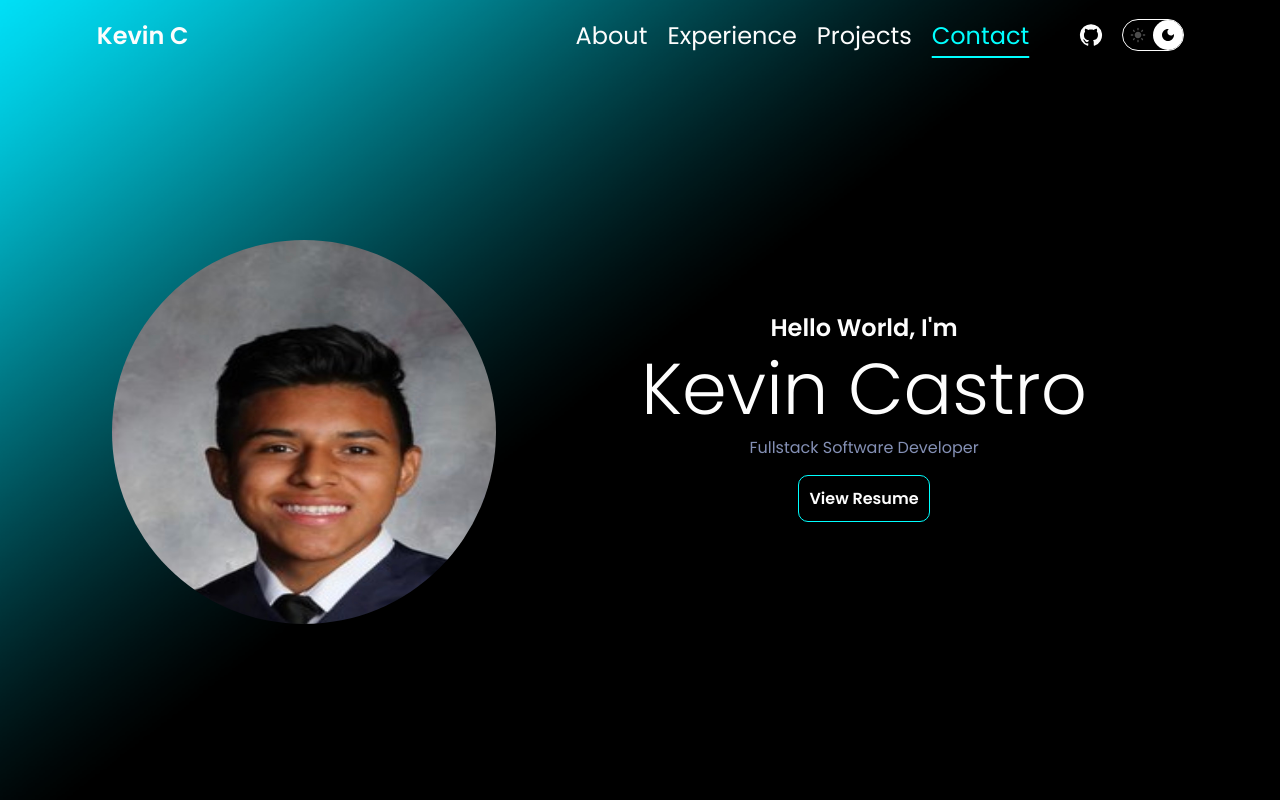
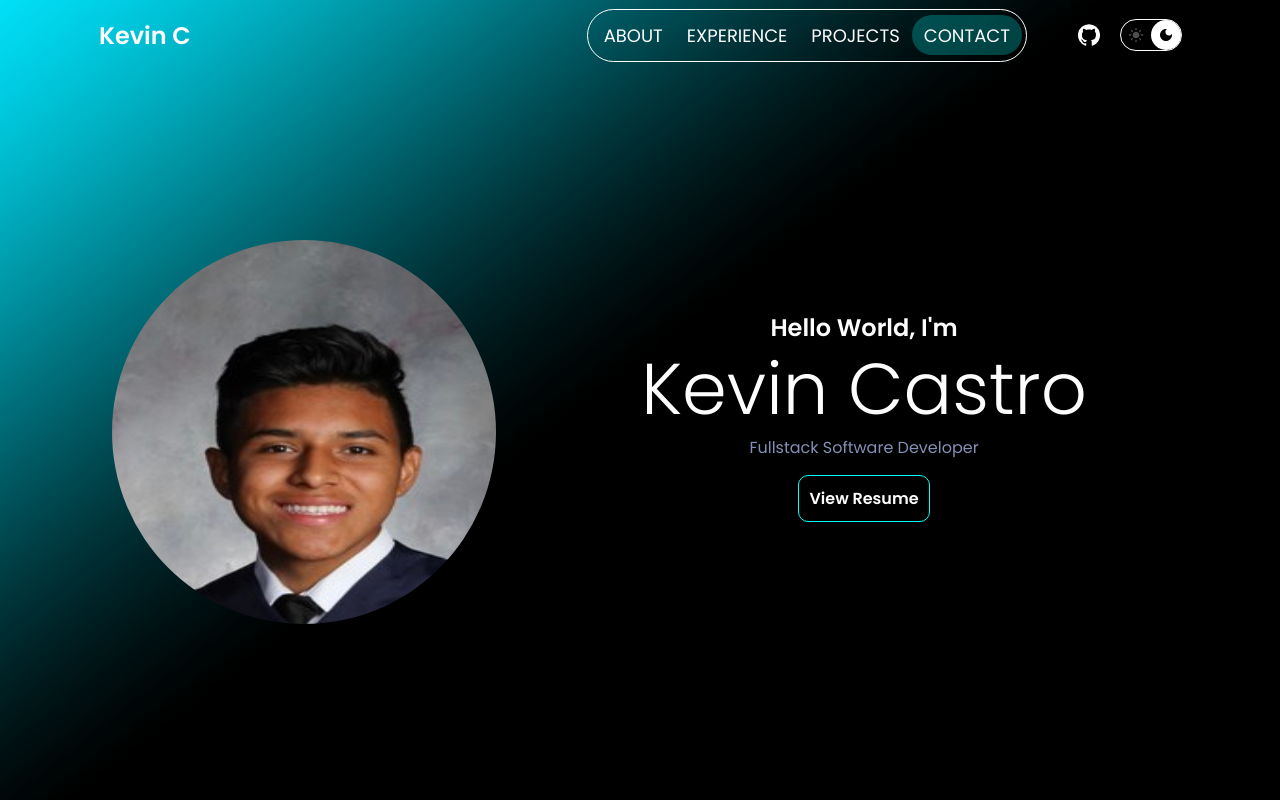
Before and after one commit to kevincas01/portfolio, a React (Create React App) app: page / in a window 1280 px wide. Shown: the top 800 px of the page. Built offline with nearby package versions, Linux system fonts and the light colour scheme; the HTML template or start-up script is replaced by a standard one.

Commit message:
Sliding link selector for desktop and regular links for mobile

```diff
--- a/src/App.js
+++ b/src/App.js
@@ -16,7 +16,6 @@ function App() {
   const navbarRefs = [aboutRef, experienceRef, projectsRef, contactRef];
 
   const navbarHomeElements = [
-    ,
     {
       text: "About",
       value: "about",
--- a/src/Components/Navbar.js
+++ b/src/Components/Navbar.js
@@ -3,6 +3,7 @@ import "../Styles/navbar.css";
 import LightModeIcon from "@mui/icons-material/LightMode";
 import DarkModeIcon from "@mui/icons-material/DarkMode";
 import GitHubIcon from "@mui/icons-material/GitHub";
+import { SlidingTabSelector } from "./SlidingLinksSelector";
 const Navbar = ({
   navbarHomeElements,
   activeElement,
@@ -25,6 +26,15 @@ const Navbar = ({
       window.removeEventListener("scroll", handleScroll);
     };
   }, []);
+
+  const handleTabSelect = (elementRef) => {
+    setIsNavToggled(false);
+    elementRef.current.scrollIntoView({
+      behavior: "smooth",
+      block: "start",
+      inline: "nearest",
+    });
+  };
 
   return (
     <>
@@ -70,8 +80,14 @@ const Navbar = ({
               >
                 {element.text}
               </span>
-            ))}{" "}
+            ))}
           </div>
+
+          <SlidingTabSelector
+            onTabSelect={handleTabSelect}
+            tabs={navbarHomeElements}
+            activeTab={activeElement}
+          />
           <div className="navbar-group">
             <GitHubIcon
               sx={{ cursor: "pointer" }}
--- a/src/Styles/navbar.css
+++ b/src/Styles/navbar.css
@@ -29,7 +29,7 @@
 }
 
 .nav-tabs {
-  display: flex;
+  display: none;
   gap: 20px;
 }
 .nav-item:hover {
@@ -55,6 +55,57 @@
   justify-content: center;
   align-items: center;
 }
+
+/* SlidingLinksSelector */
+.container {
+  height: 100%;
+  width: 100%;
+  display: flex;
+  flex-direction: column;
+  justify-content: center;
+  align-items: center;
+}
+
+.tab-list {
+  position: relative;
+  display: flex;
+  width: fit-content;
+  border-radius: 9999px;
+  border: 0.5px solid var(--main-text-color);
+  background-color: transparent;
+  padding: 0.25rem;
+
+}
+
+.tab-item {
+  list-style: none;
+  position: relative;
+  z-index: 10;
+  cursor: pointer;
+  padding: 0.5rem .75rem;
+  text-transform: uppercase;
+
+  font-weight: 400;
+  white-space: nowrap;
+  font-size: 1rem;
+}
+
+.tab-item-md {
+
+  font-size: 1.125rem;
+}
+
+.cursor {
+  position: absolute;
+  z-index: 0;
+  height: 2.5rem;
+  border-radius: 9999px;
+  top: 50%;
+  transform: translateY(-50%);
+  background-color: var(--secondary-background-color);
+  transition: all 0.3s ease-in-out;
+}
+
 @media screen and (max-width: 800px) {
   .navbar {
     position: sticky;
@@ -91,6 +142,7 @@
     padding: 20px 0px;
   }
   .nav-tabs {
+    display: flex;
     flex-direction: column;
   }
 
@@ -131,4 +183,8 @@
     padding: 20px 20px 0px 20px;
     justify-content: space-between;
   }
+
+  .container{
+    display: none;
+  }
 }
```
